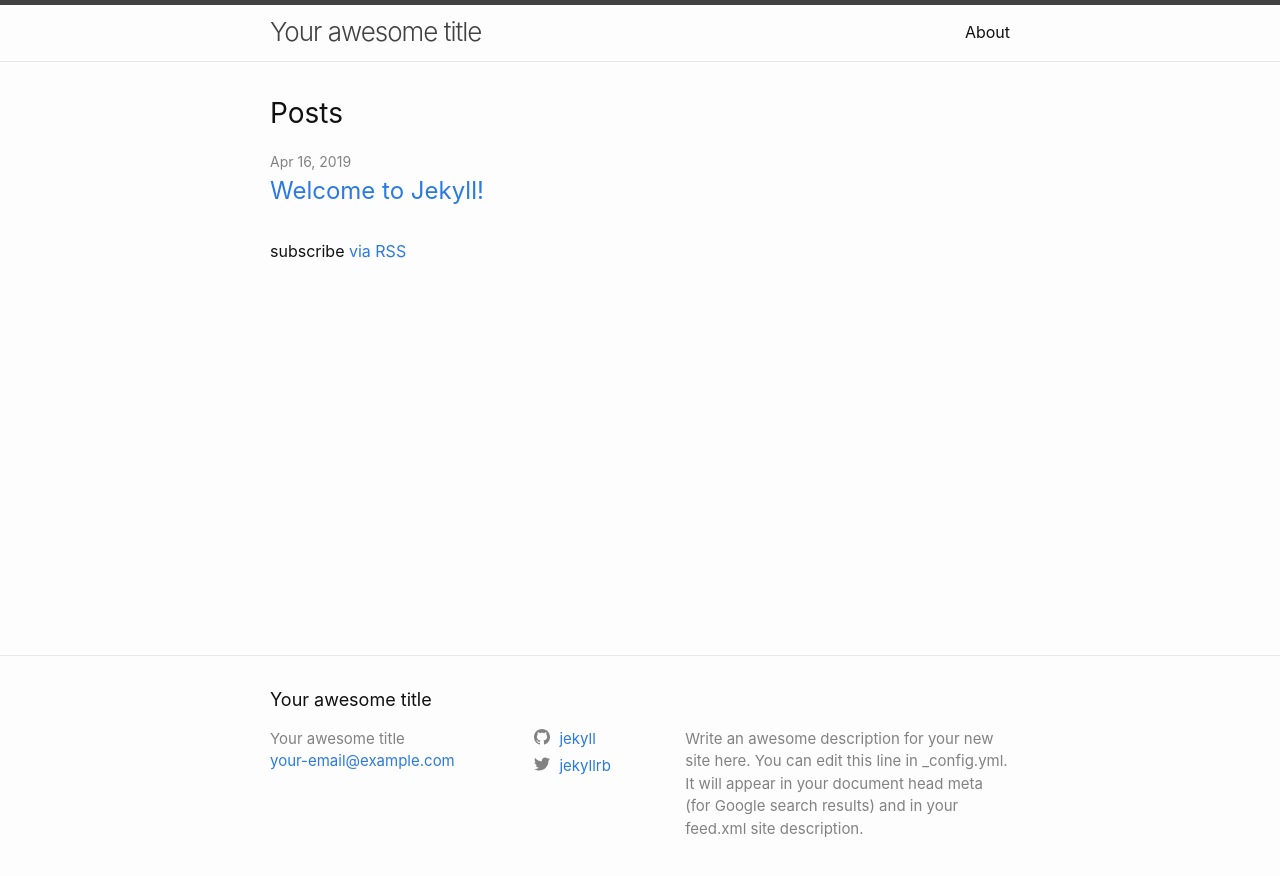
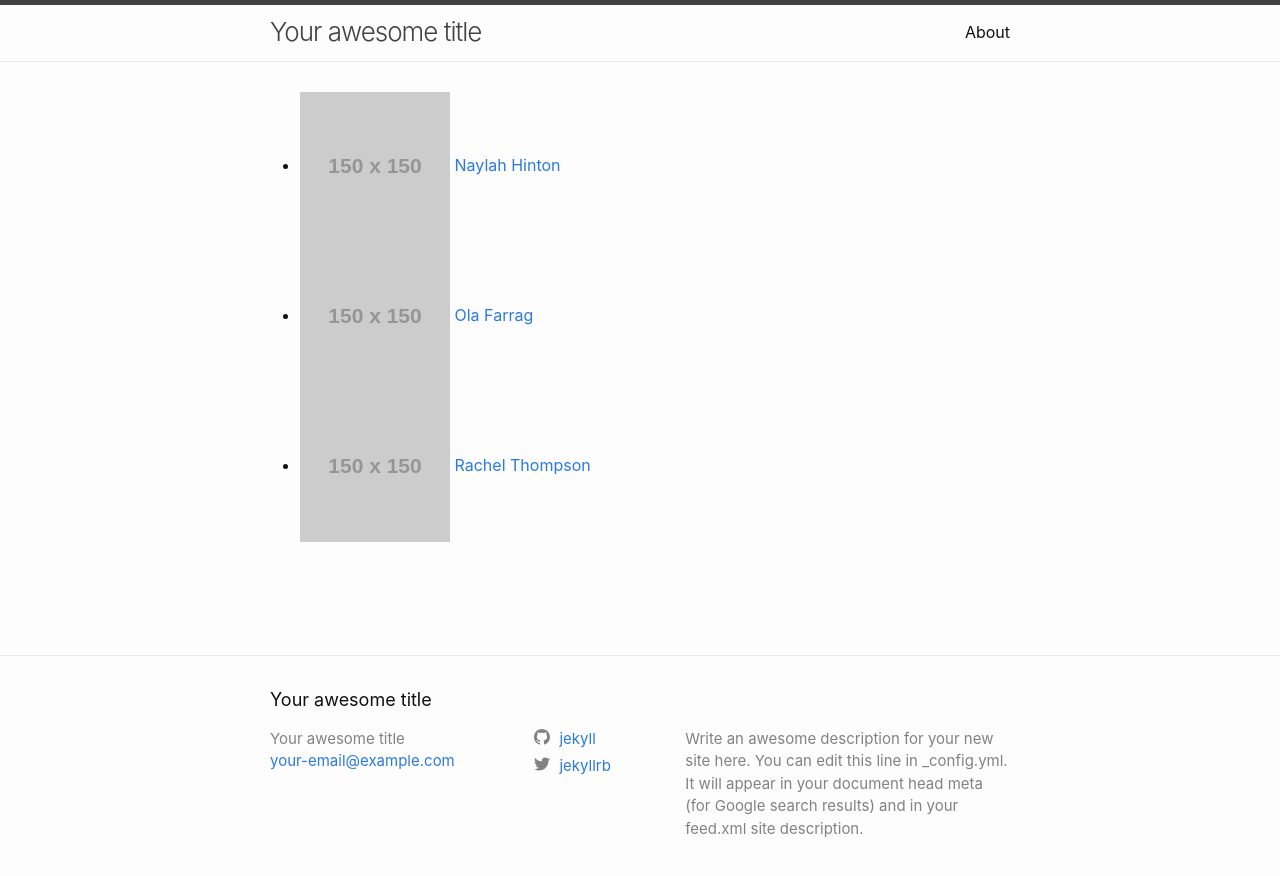
Before and after one commit to rskwiat/rbsdportfolio, a Jekyll site: the page built from index.md, in a window 1280 px wide. Shown: the top 876 px of the page. Built offline with Jekyll 4.4.1, drawn with Linux system fonts in a browser that asks for light colours.

Commit message:
getting a data layer to work

```diff
--- a/Gemfile
+++ b/Gemfile
@@ -27,5 +27,3 @@ gem "tzinfo-data", platforms: [:mingw, :mswin, :x64_mingw, :jruby]
 
 # Performance-booster for watching directories on Windows
 gem "wdm", "~> 0.1.0" if Gem.win_platform?
-
-gem "github-pages", group: :jekyll_plugins
--- a/_config.yml
+++ b/_config.yml
@@ -23,6 +23,7 @@ baseurl: "/rbsdportfolio" # the subpath of your site, e.g. /blog
 url: "https://rskwiat.github.io" # the base hostname & protocol for your site, e.g. http://example.com
 twitter_username: jekyllrb
 github_username:  jekyll
+data_dir: data
 
 # Build settings
 markdown: kramdown
--- a/_layouts/home.html
+++ b/_layouts/home.html
@@ -9,26 +9,18 @@ layout: default
 
   {{ content }}
 
-  {%- if site.posts.size > 0 -%}
-    <h2 class="post-list-heading">{{ page.list_title | default: "Posts" }}</h2>
-    <ul class="post-list">
-      {%- for post in site.posts -%}
+  <ul>
+    {% for student in site.data.students %}
       <li>
-        {%- assign date_format = site.minima.date_format | default: "%b %-d, %Y" -%}
-        <span class="post-meta">{{ post.date | date: date_format }}</span>
-        <h3>
-          <a class="post-link" href="{{ post.url | relative_url }}">
-            {{ post.title | escape }}
-          </a>
-        </h3>
-        {%- if site.show_excerpts -%}
-          {{ post.excerpt }}
-        {%- endif -%}
+        <img src={{ student.img }} alt={{ student.name }} />
+        <a href="https://{{ student.url }}">
+          {{ student.name }}
+        </a>
       </li>
-      {%- endfor -%}
-    </ul>
+    {% endfor %}
+  </ul>
 
-    <p class="rss-subscribe">subscribe <a href="{{ "/feed.xml" | relative_url }}">via RSS</a></p>
-  {%- endif -%}
+
+
 
 </div>
```
Also changed, not shown: data/students.yml (added, +11 -0 lines).
